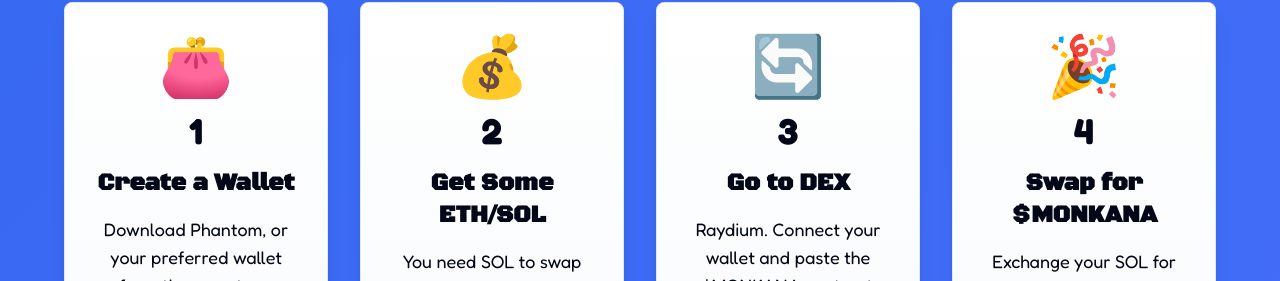
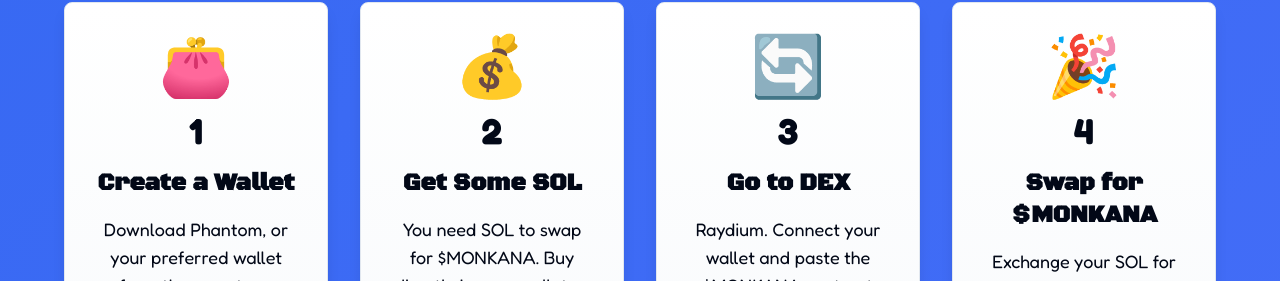
Before and after one commit to popoahinos-design/monkana-sol, a React (Vite) app: page / in a window 1280 px wide. Shown: the part 3352-3633 px from the top of the page. Built offline with nearby package versions, Linux system fonts and the light colour scheme; the HTML template or start-up script is replaced by a standard one.

Commit message:
Update "HowToBuy" component

```diff
--- a/src/components/HowToBuy.tsx
+++ b/src/components/HowToBuy.tsx
@@ -33,7 +33,7 @@ const HowToBuy = () => {
     },
     {
       number: "2",
-      title: "Get Some ETH/SOL",
+      title: "Get Some SOL",
       description: "You need SOL to swap for $MONKANA. Buy directly in your wallet or transfer from an exchange.",
       icon: "💰"
     },
```
